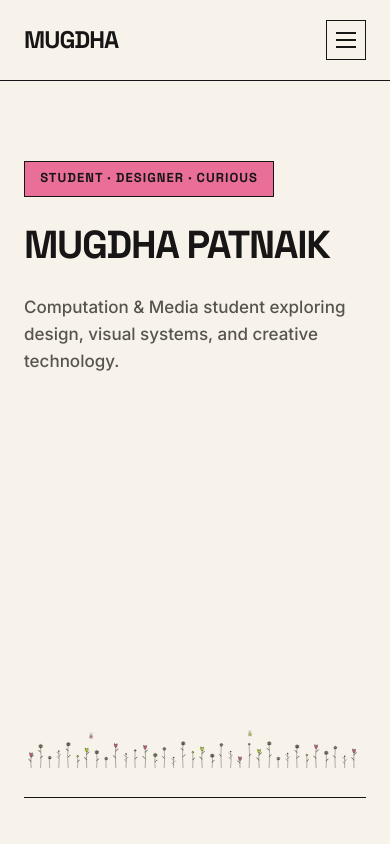
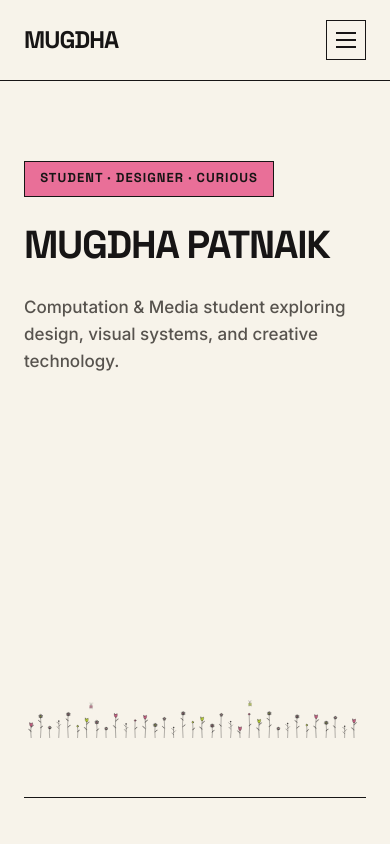
Before and after one commit to 1112mugdha/portfolio, a React (Vite) app: page /#/ in a window 390 px wide. Shown: the top 844 px of the page. Built offline with nearby package versions, Linux system fonts and the light colour scheme.

Commit message:
Adjust Hero doodle garden container height to 120px desktop / 105px mobile (~2.5x increase over tiny version, occupying bottom 25-30% of hero below description)

```diff
--- a/public/404.html
+++ b/public/404.html
@@ -10,8 +10,8 @@
     <link rel="preconnect" href="https://fonts.googleapis.com">
     <link rel="preconnect" href="https://fonts.gstatic.com" crossorigin>
     <link href="https://fonts.googleapis.com/css2?family=Inter:wght@400;500;600;700&family=Space+Grotesk:wght@500;600;700&display=swap" rel="stylesheet">
-    <script type="module" crossorigin src="/portfolio/assets/index-DTCyt-t9.js"></script>
-    <link rel="stylesheet" crossorigin href="/portfolio/assets/index-DLSRIe7B.css">
+    <script type="module" crossorigin src="/portfolio/assets/index-CghygQZc.js"></script>
+    <link rel="stylesheet" crossorigin href="/portfolio/assets/index-lec09j9F.css">
   </head>
   <body>
     <div id="root"></div>
--- a/src/index.css
+++ b/src/index.css
@@ -347,8 +347,8 @@ p {
   left: 0;
   right: 0;
   width: 100%;
-  height: 85px;
-  max-height: 85px;
+  height: 120px;
+  max-height: 120px;
   pointer-events: none;
   z-index: 10;
   overflow: hidden;
@@ -356,8 +356,8 @@ p {
 
 @media (max-width: 639px) {
   .hero-doodle-garden-container {
-    height: 75px;
-    max-height: 75px;
+    height: 105px;
+    max-height: 105px;
   }
 }
 
```
